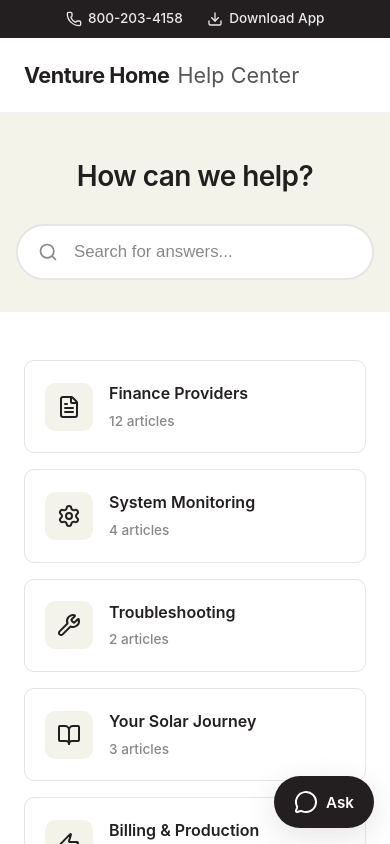
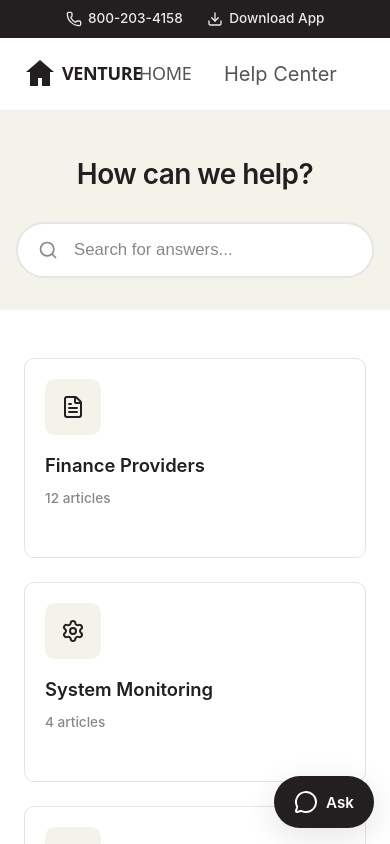
Before and after one commit to VentureHomeSolarLLC/help-venturehome, a React (Vite) app: page / in a window 390 px wide. Shown: the top 844 px of the page. Built offline with nearby package versions, Linux system fonts and the light colour scheme.

Commit message:
fix: Wider layout, 3-column grid, logo with house icon
- Increase max-width to 1400px
- 3-column grid for collection cards (2 on tablet, 1 on mobile)
- Cards are larger and more square-shaped
- Add Logo component with house icon
- Replace text logo with SVG logo

```diff
--- a/src/App.css
+++ b/src/App.css
@@ -28,7 +28,7 @@
   --radius-md: 10px;
   --radius-lg: 16px;
 
-  --max-width: 900px;
+  --max-width: 1400px;
 }
 
 * {
@@ -94,24 +94,18 @@ body {
   padding: 1.25rem 1.5rem;
 }
 
-.logo {
+.logo-link {
   text-decoration: none;
   display: flex;
-  align-items: baseline;
-  gap: 0.5rem;
-}
-
-.logo-vh {
-  font-size: 1.35rem;
-  font-weight: 700;
-  color: var(--charcoal);
-  letter-spacing: -0.02em;
+  align-items: center;
+  gap: 0.75rem;
 }
 
 .logo-help {
-  font-size: 1.35rem;
+  font-size: 1.25rem;
   font-weight: 400;
   color: var(--text-secondary);
+  margin-left: 0.5rem;
 }
 
 /* Main Content */
@@ -239,20 +233,34 @@ body {
 
 .collections-grid {
   display: grid;
-  grid-template-columns: repeat(auto-fill, minmax(260px, 1fr));
-  gap: 1rem;
+  grid-template-columns: repeat(3, 1fr);
+  gap: 1.5rem;
+}
+
+@media (max-width: 1200px) {
+  .collections-grid {
+    grid-template-columns: repeat(2, 1fr);
+  }
+}
+
+@media (max-width: 768px) {
+  .collections-grid {
+    grid-template-columns: 1fr;
+  }
 }
 
 .collection-card {
   display: flex;
-  align-items: center;
+  flex-direction: column;
+  align-items: flex-start;
   gap: 1rem;
   background: var(--white);
-  padding: 1.5rem;
+  padding: 2rem;
   border-radius: var(--radius-md);
   text-decoration: none;
   border: 1px solid var(--border-color);
   transition: border-color 0.2s, box-shadow 0.2s, transform 0.2s;
+  min-height: 200px;
 }
 
 .collection-card:hover {
@@ -262,8 +270,8 @@ body {
 }
 
 .collection-icon {
-  width: 48px;
-  height: 48px;
+  width: 56px;
+  height: 56px;
   background: var(--off-white);
   border-radius: var(--radius-md);
   display: flex;
@@ -274,10 +282,10 @@ body {
 }
 
 .collection-info h3 {
-  font-size: 1rem;
+  font-size: 1.15rem;
   font-weight: 600;
   color: var(--charcoal);
-  margin-bottom: 0.25rem;
+  margin-bottom: 0.5rem;
 }
 
 .article-count {
--- a/src/App.tsx
+++ b/src/App.tsx
@@ -3,6 +3,7 @@ import { Routes, Route, Link, useParams } from 'react-router-dom';
 import { SearchBar } from './components/SearchBar';
 import { ChatButton } from './components/ChatButton';
 import { Phone, Download, Wrench, FileText, BookOpen, Zap, Shield, Settings } from 'lucide-react';
+import { Logo } from './components/Logo';
 import type { Article, Category } from './types';
 import { getCustomerArticles, searchArticles, getArticlesByCategory, getArticleBySlug, getCategoryById, getRelatedArticles } from './data/kb';
 import { data as kbData } from './data/kb';
@@ -190,8 +191,8 @@ function App() {
 
       <header className="main-header">
         <div className="header-content">
-          <Link to="/" className="logo">
-            <span className="logo-vh">Venture Home</span>
+          <Link to="/" className="logo-link">
+            <Logo />
             <span className="logo-help">Help Center</span>
           </Link>
         </div>
--- /dev/null
+++ b/src/components/Logo.tsx
@@ -0,0 +1,42 @@
+export function Logo() {
+  return (
+    <svg
+      width="180"
+      height="32"
+      viewBox="0 0 180 32"
+      fill="none"
+      xmlns="http://www.w3.org/2000/svg"
+      className="logo-svg"
+    >
+      {/* House icon */}
+      <path
+        d="M16 2L2 14H6V28H14V20H18V28H26V14H30L16 2Z"
+        fill="#231F20"
+      />
+      {/* VENTURE text */}
+      <text
+        x="38"
+        y="22"
+        fontFamily="system-ui, -apple-system, sans-serif"
+        fontSize="18"
+        fontWeight="700"
+        fill="#231F20"
+        letterSpacing="-0.02em"
+      >
+        VENTURE
+      </text>
+      {/* HOME text */}
+      <text
+        x="115"
+        y="22"
+        fontFamily="system-ui, -apple-system, sans-serif"
+        fontSize="18"
+        fontWeight="400"
+        fill="#555555"
+        letterSpacing="-0.02em"
+      >
+        HOME
+      </text>
+    </svg>
+  );
+}
```
